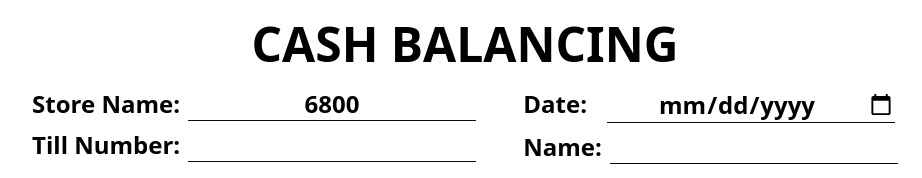
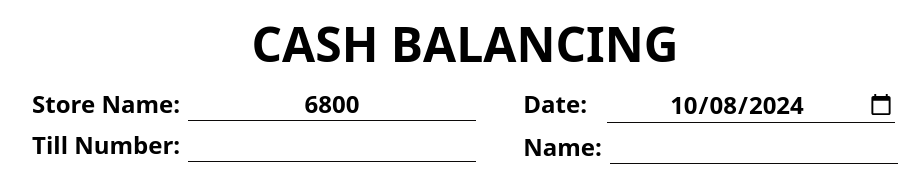
Before and after one commit to Terence-A/balance_sheet, a React (Vite) app: page / in a window 1280 px wide. Shown: the top 178 px of the page, without its empty margins (175-1097 px from the left). Built offline with nearby package versions, Linux system fonts and the light colour scheme.

Commit message:
added logic to start with todays date unless user changes the date

```diff
--- a/src/components/UserInfo.jsx
+++ b/src/components/UserInfo.jsx
@@ -1,4 +1,14 @@
+import { useEffect, useState } from "react";
+
 const UserInfo = () => {
+  const [currentDate, setCurrentDate] = useState();
+
+  useEffect(() => {
+    const today = new Date();
+    const formattedDate = today.toLocaleDateString("en-CA");
+    setCurrentDate(formattedDate);
+  }, []);
+
   return (
     <section className="flex justify-evenly text-2xl font-semibold">
       <div className="flex flex-col gap-2">
@@ -20,6 +30,8 @@ const UserInfo = () => {
           <input
             className="w-72 text-center border-b border-b-stone-950"
             type="date"
+            value={currentDate}
+            onChange={(e) => setCurrentDate(e.target.value)}
           />
         </p>
 
```
